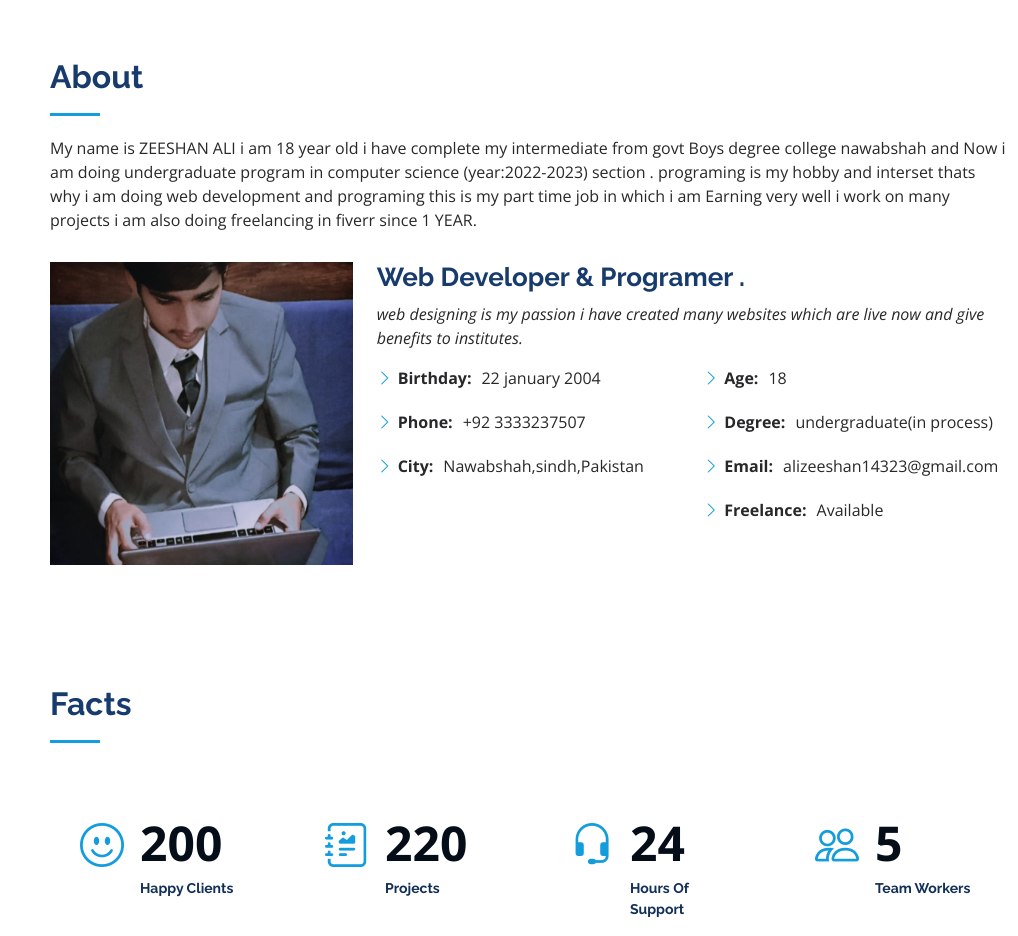
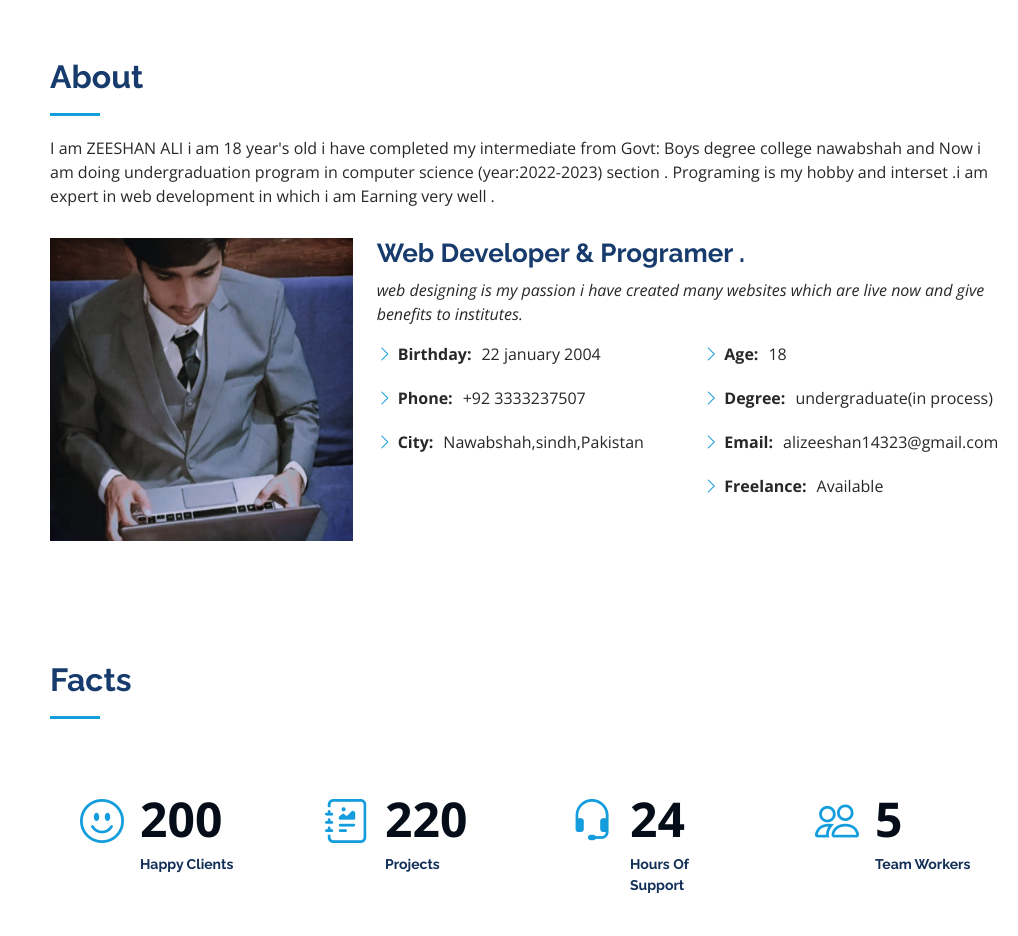
Before and after one commit to zeeshanALikhaskheli/portfolio.githup.io, a plain HTML site: page index.html in a window 1280 px wide. Shown: the part 802-1738 px from the top of the page, without its empty margins (262-1280 px from the left). Drawn offline with nearby package versions, Linux system fonts and the light colour scheme.

Commit message:
Update index.html

```diff
--- a/index.html
+++ b/index.html
@@ -86,7 +86,7 @@
 
         <div class="section-title">
           <h2>About</h2>
-          <p>My name is ZEESHAN ALI i am 18 year old i have complete my intermediate from govt Boys degree college nawabshah and Now i am doing undergraduate program in computer science (year:2022-2023) section . programing is my hobby and interset thats why i am doing web development and programing this is my part time job in which i am Earning very well i work on many projects i am also doing freelancing in fiverr since 1 YEAR.</p>
+          <p>I am ZEESHAN ALI i am 18 year's old i have completed my intermediate from Govt: Boys degree college nawabshah and Now i am doing undergraduation program in computer science (year:2022-2023) section . Programing is my hobby and interset .i am expert in web development in which i am Earning very well .</p>
         </div>
 
         <div class="row">
```
